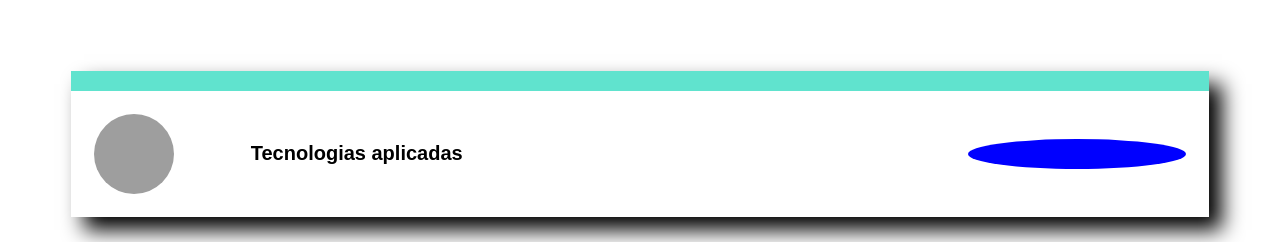
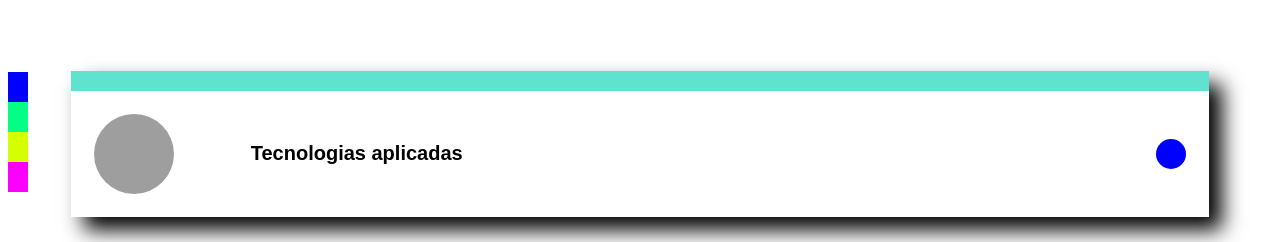
Before and after one commit to Zerorague/Proyecto-Geo, a plain HTML site: page index.html in a window 1280 px wide. Shown: the top 242 px of the page. Drawn offline with Linux system fonts and the light colour scheme; grey boxes are pictures that could not be loaded.

Commit message:
modificado ancho marcador

```diff
--- a/style.css
+++ b/style.css
@@ -73,7 +73,7 @@ article {
 }
 
 .uno {
-    width: 20%;
+    width: 30px;
     height: 30px;
     background-color: blue;
     border-radius: 50%;
@@ -83,7 +83,7 @@ article {
 }
 
 .dos {
-    width: 20%;
+    width: 30px;
     height: 30px;
     background-color: rgb(0, 255, 132);
     border-radius: 50%;
@@ -93,7 +93,7 @@ article {
 }
 
 .tres {
-    width: 20%;
+    width: 30px;
     height: 30px;
     background-color: rgb(212, 255, 0);
     border-radius: 50%;
@@ -103,7 +103,7 @@ article {
 }
 
 .cuatro {
-    width: 20%;
+    width: 30px;
     height: 30px;
     background-color: rgb(251, 0, 255);
     border-radius: 50%;
@@ -119,20 +119,33 @@ article {
     align-items: center;
     position: fixed;
     margin-top: 5%;
+    width: 20px;
 }
 
 #caja-marcador .uno {
     border-radius: 0;
+    width: 20px;
+    display: flex;
+    justify-content: flex-start;
 }
 
 #caja-marcador .dos {
     border-radius: 0;
+    width: 20px;
+    display: flex;
+    justify-content: flex-start;
 }
 
 #caja-marcador .tres {
     border-radius: 0;
+    width: 20px;
+    display: flex;
+    justify-content: flex-start;
 }
 
 #caja-marcador .cuatro {
     border-radius: 0;
+    width: 20px;
+    display: flex;
+    justify-content: flex-start;
 }
```
